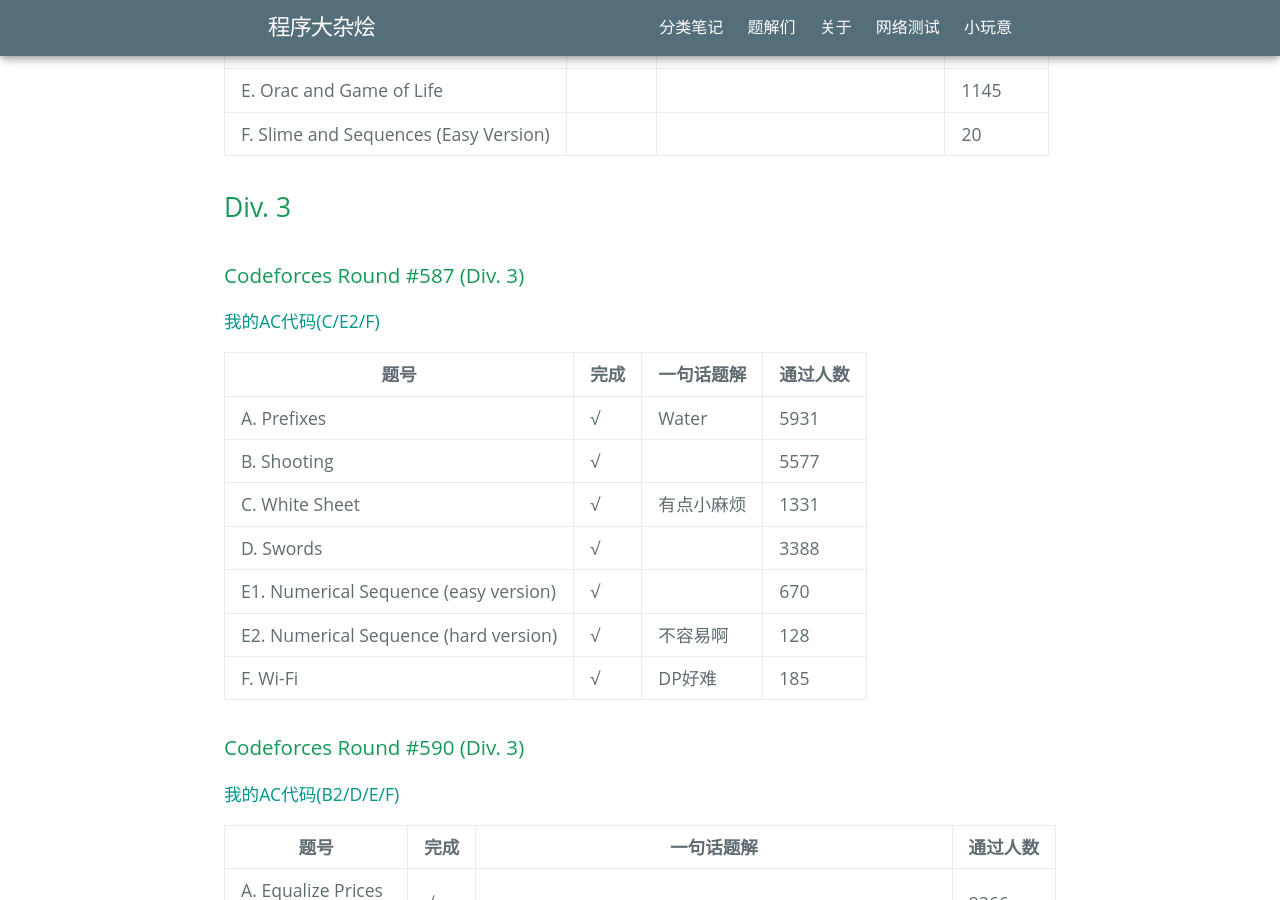
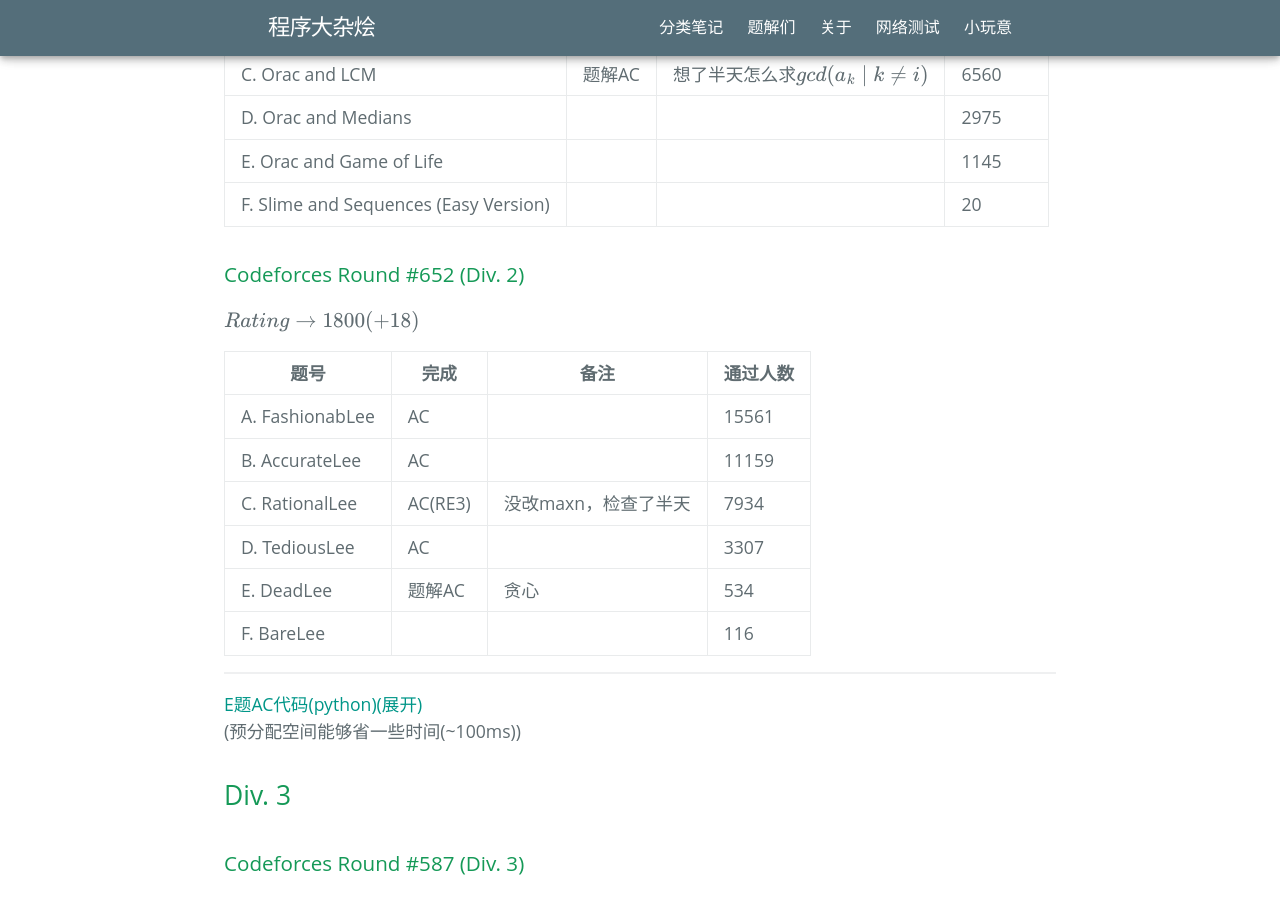
Before and after one commit to Chgtaxihe/Chgtaxihe.github.io_Archive, a Jekyll site: the page built from _posts/2019-09-21-Codeforces刷题计划.md, in a window 1280 px wide and 900 px high, scrolled down 36192 px. Built offline with Jekyll 4.4.1, drawn with Linux system fonts in a browser that asks for light colours; some web fonts are replaced; formulas are drawn with MathJax 3; comment, search, counter and statistics services are not loaded; some of the changed text lies outside the part shown.

Commit message:
日常更新

```diff
--- a/_posts/2019-09-21-Codeforces刷题计划.md
+++ b/_posts/2019-09-21-Codeforces刷题计划.md
@@ -1024,6 +1024,8 @@ $a=p_0^{x1}p_1^{x2}p_2^{x3}...p_n^{xn},gcd(a,\frac{a}{p_i^{xi}} + p_i)=1$
 
 [BestRatingChanges](https://codeforces.com/bestRatingChanges/3331552) Wow
 
+$Rating\to1782(+152)$
+
 | 题号 | 完成 | 备注 | 通过人数 |
 | ---- | ---- | ---- | -------- |
 | A. Maximum GCD  | AC |      | 15305 |
@@ -1095,6 +1097,25 @@ ll twoPointBinSearch(ll l, ll r, function<ll(ll)>cost){
 | D. Orac and Medians  |      |      | 2975 |
 | E. Orac and Game of Life  |      |      | 1145 |
 | F. Slime and Sequences (Easy Version)  |      |      | 20 |
+
+
+
+### Codeforces Round #652 (Div. 2)
+
+$Rating\to 1800(+18)$
+
+| 题号 | 完成 | 备注 | 通过人数 |
+| ---- | ---- | ---- | -------- |
+| A. FashionabLee  | AC |      | 15561    |
+| B. AccurateLee  | AC |      | 11159    |
+| C. RationalLee  | AC(RE3) | 没改maxn，检查了半天 | 7934     |
+| D. TediousLee  | AC |      | 3307     |
+| E. DeadLee  | 题解AC | 贪心 | 534      |
+| F. BareLee  |      |      | 116      |
+
+------
+
+[E题AC代码(python)](https://codeforces.com/contest/1369/submission/84860185) (预分配空间能够省一些时间(~100ms))
 
 
 
```
